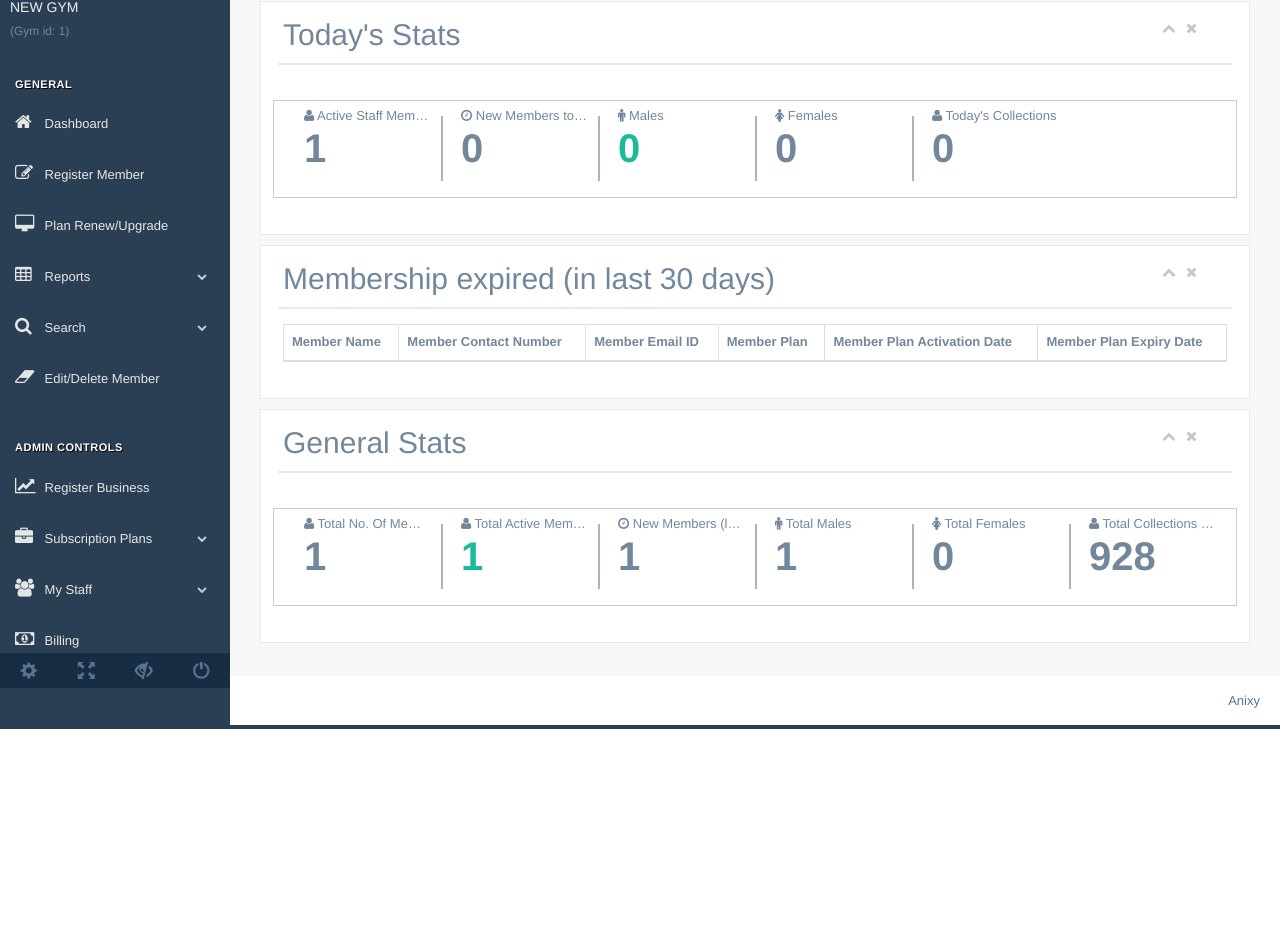
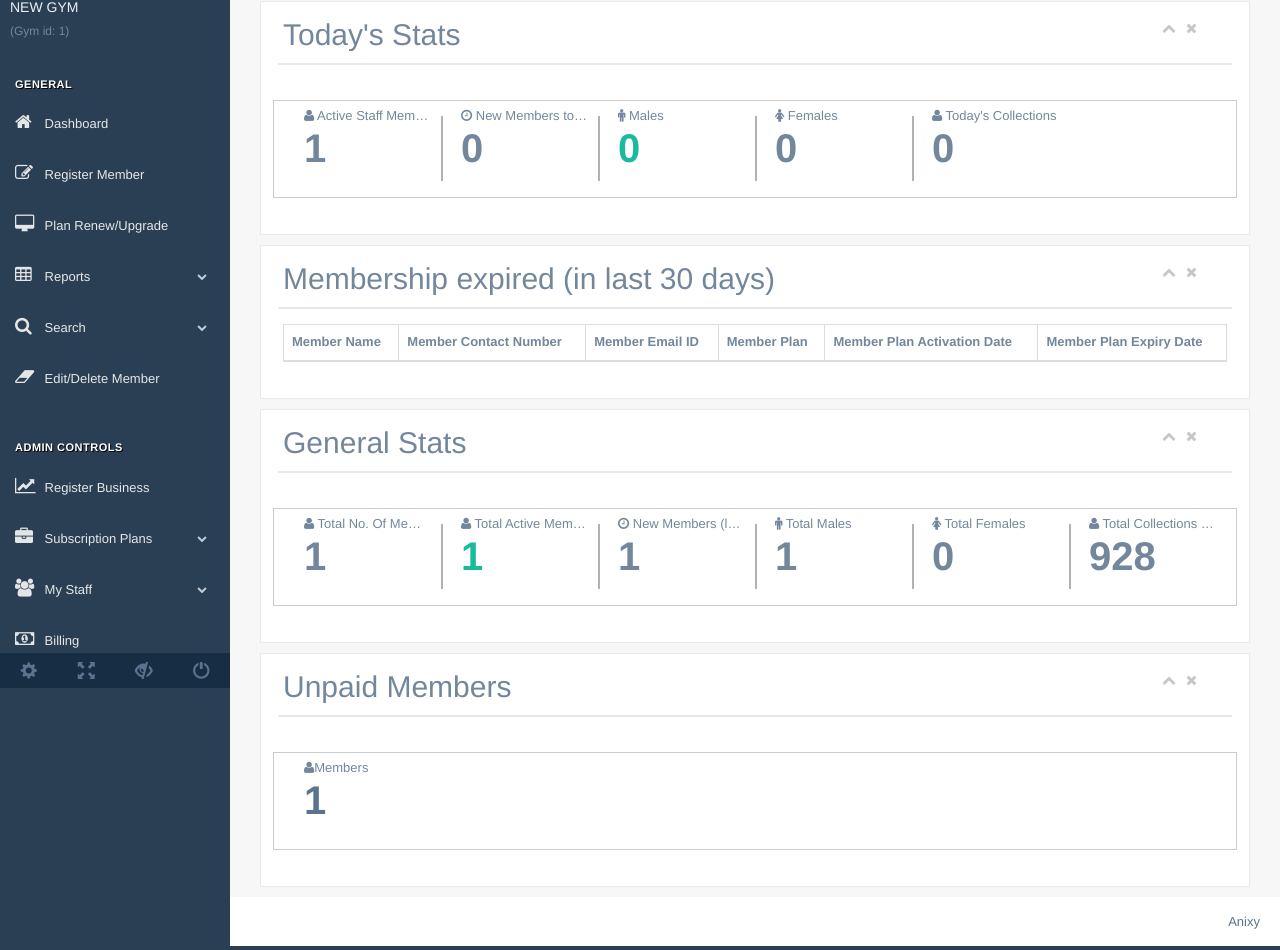
Before and after one commit to vibhanshuc/django-test, a Django app: page / in a window 1280 px wide. Shown: the part 112-1062 px from the top of the page. Before the commit the page ends 841 px from the top, so only its background shows below. Run offline with Django 3.2, Linux system fonts and the light colour scheme; a user stored in the database is signed in; data comes from the database, SQL or seed files in the repository; both versions use the stored data as it was after the commit; lists and menus that the app fills with data are empty; some libraries are stand-ins or nearby versions.

Commit message:
add due amount feature

```diff
--- a/appRegistration/models.py
+++ b/appRegistration/models.py
@@ -1,4 +1,5 @@
 from django.contrib.auth.models import User
+from django.core.validators import MaxValueValidator, MinValueValidator
 from django.db import models
 
 GENDER_CHOICES = (('M', 'Male'), ('F', 'Female'),)
@@ -16,6 +17,10 @@ class memberDetails(models.Model):
     memberAddress2 = models.TextField('Correspondence Address', blank=True)
     memberCity2 = models.CharField('City', max_length=100, blank=True)
     memberPincode2 = models.IntegerField('Pincode', null=True)
+    dueAmount = models.IntegerField('Due Amount', default=0,
+                                    validators=[MaxValueValidator(1000000), MinValueValidator(0)])
+    paidAmount = models.IntegerField('Paid Amount', default=0,
+                                     validators=[MaxValueValidator(1000000), MinValueValidator(0)])
 
     memberContactNumber = models.IntegerField('Contact Number')
     identificationMark = models.CharField('Identification Mark', max_length=200, blank=True)  # Added by Ravi
--- a/appRegistration/templates/dashboard.html
+++ b/appRegistration/templates/dashboard.html
@@ -145,5 +145,29 @@
             </div>
         </div>
     </div>
+    <div class="col-md-12 col-sm-12 col-xs-12">
+        <div class="x_panel">
+            <div class="x_title">
+                <h2>Unpaid Members </h2>
+                <ul class="nav navbar-right panel_toolbox">
+                    <li><a class="collapse-link"><i class="fa fa-chevron-up"></i></a>
+                    </li>
+
+                    <li><a class="close-link"><i class="fa fa-close"></i></a>
+                    </li>
+                </ul>
+                <div class="clearfix"></div>
+            </div>
+            <div class="x_content">
+                <div class="row tile_count"
+                     style="background: #fff; cursor: pointer; padding: 5px 10px; border: 1px solid #ccc">
+                    <div class="col-md-2 col-sm-4 col-xs-6 tile_stats_count">
+                        <span class="count_top"><i class="fa fa-user"></i>Members</span>
+                       <a href="/unpaid"><div class="count">{{ totalNumberOfUnpaidMembers }}</div></a>
+                    </div>
+                </div>
+            </div>
+        </div>
+    </div>
 
 {% endblock %}
--- a/appRegistration/urls.py
+++ b/appRegistration/urls.py
@@ -5,6 +5,7 @@ urlpatterns = [
     url(r'^dashboard/$', views.dashboard, name='dashboard'),
     url(r'^accounts/', include('registration.backends.hmac.urls')),
     url(r'^client/register/$', views.clientRegistration, name='clientRegistration'),
+    url(r'^unpaid/$', views.listOfUnpaidMembers, name='listOfUnpaidMembers'),
     url(r'^client/plans/$', views.clientPlans, name='clientPlans'),
     url(r'^client/activateplan/$', views.clientActivatePlan, name='clientActivatePlan'),
     url(r'^member/register/$', views.memberRegistration, name='memberRegistration'),
--- a/appRegistration/views.py
+++ b/appRegistration/views.py
@@ -18,7 +18,6 @@ from .models import gymDetails, memberDetails, gymPlans, staffDetails
 @login_required
 def dashboard(request):
     # Start: Ensure Gym is registered first
-    User = get_user_model()
     gymRegistered = False
     allGymNumbers = gymDetails.objects.all().values('gymUser_id')
     for i in allGymNumbers:
@@ -92,11 +91,20 @@ def dashboard(request):
         'today_femaleCount': today_femaleCount,
         'todaysCollection': todaysCollection,
         'totalCollection': totalCollection,
-        'expired_as_dict': expired_as_dict
+        'expired_as_dict': expired_as_dict,
+        'totalNumberOfUnpaidMembers': memberDetails.objects.filter(dueAmount__gte=0, memberGymNumber_id=gymNumber).count()
     }
     finalContext = {**common, **context}  # append the dictionaries
     return render(request, 'dashboard.html', context=finalContext)
 
+
+@login_required
+def listOfUnpaidMembers(request):
+    gymObj = gymDetails.objects.filter(gymUser_id=request.user.id).values()
+    for elements in gymObj:
+        gymNumber = elements['gymNumber']
+    members = memberDetails.objects.filter(dueAmount__gte=0, memberGymNumber_id=gymNumber )
+    return render(request, 'unpaid.html', context={ 'members': members, 'totalMembers': len(members)})
 
 @login_required
 def clientRegistration(request):
```
Also changed, not shown: appRegistration/templates/unpaid.html (added, +38 -0 lines), appRegistration/migrations/0004_auto_20180121_0957.py (added), appRegistration/migrations/0005_memberdetails_paidamount.py (added), db.sqlite3.
